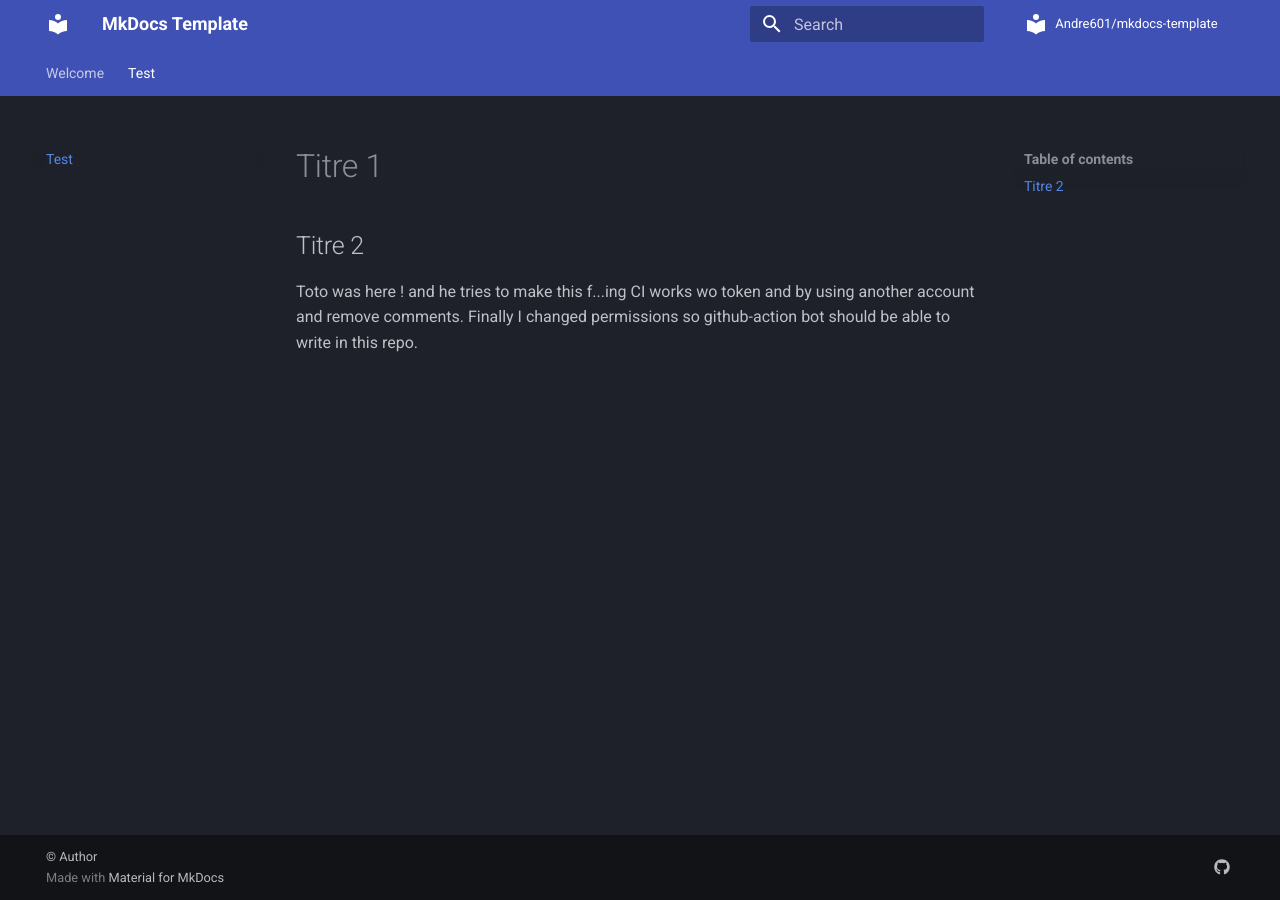
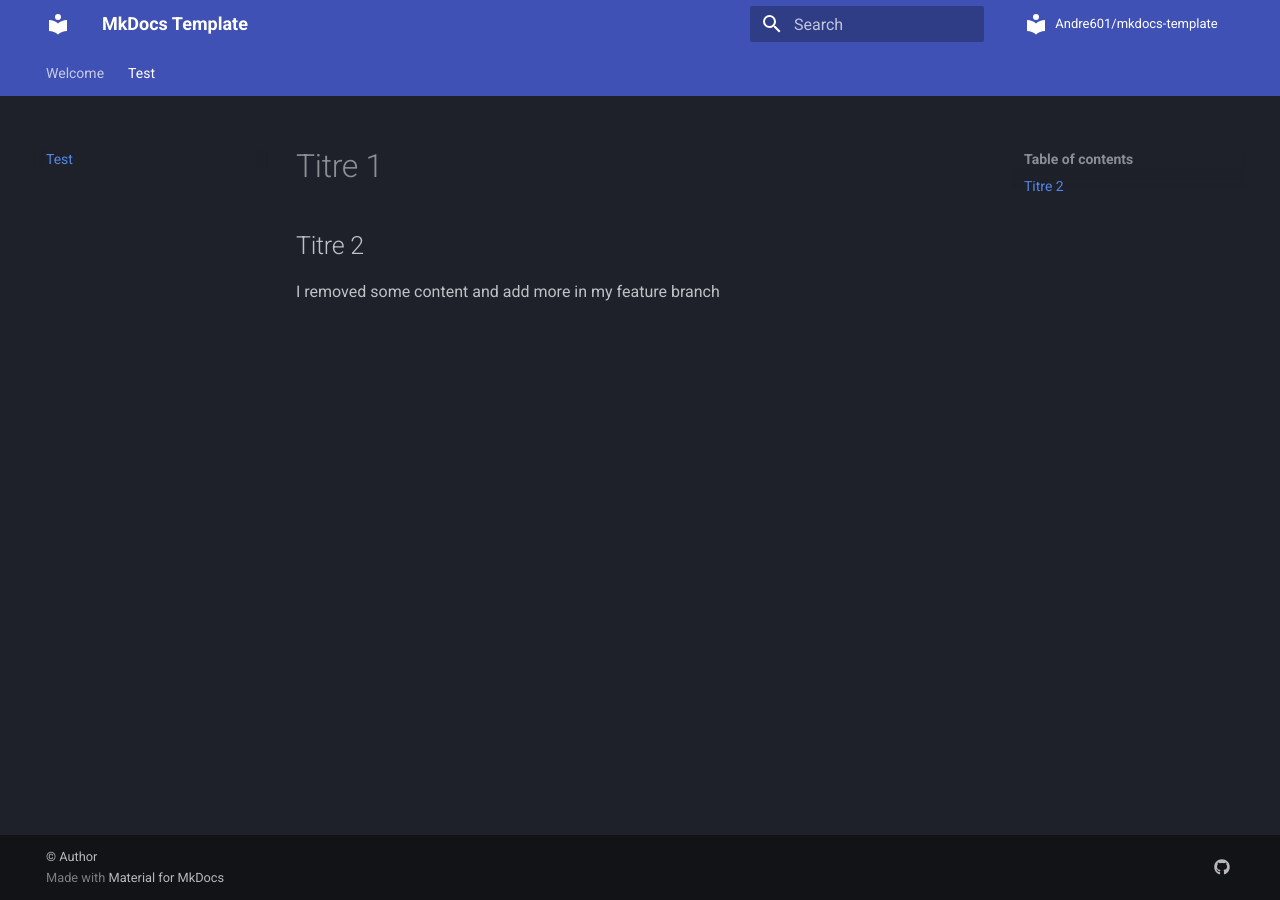
Before and after one commit to nschlewitz/mkdocs, an MkDocs documentation site: the page built from docs/toto.md, in a window 1280 px wide. Built offline with MkDocs 1.6.1 and Material for MkDocs 9.7.7, drawn with Linux system fonts in a browser that asks for light colours; comment, search, counter and statistics services are not loaded.

Commit message:
feat(): add content
Signed-off-by: nicolas schlewitz <nicolas.schlewitz@orange.com>

```diff
--- a/docs/toto.md
+++ b/docs/toto.md
@@ -2,5 +2,4 @@
 
 ## Titre 2
 
-Toto was here ! and he tries to make this f...ing CI works wo token and by using another account and remove comments.
-Finally I changed permissions so github-action bot should be able to write in this repo.
+I removed some content and add more in my feature branch
```
